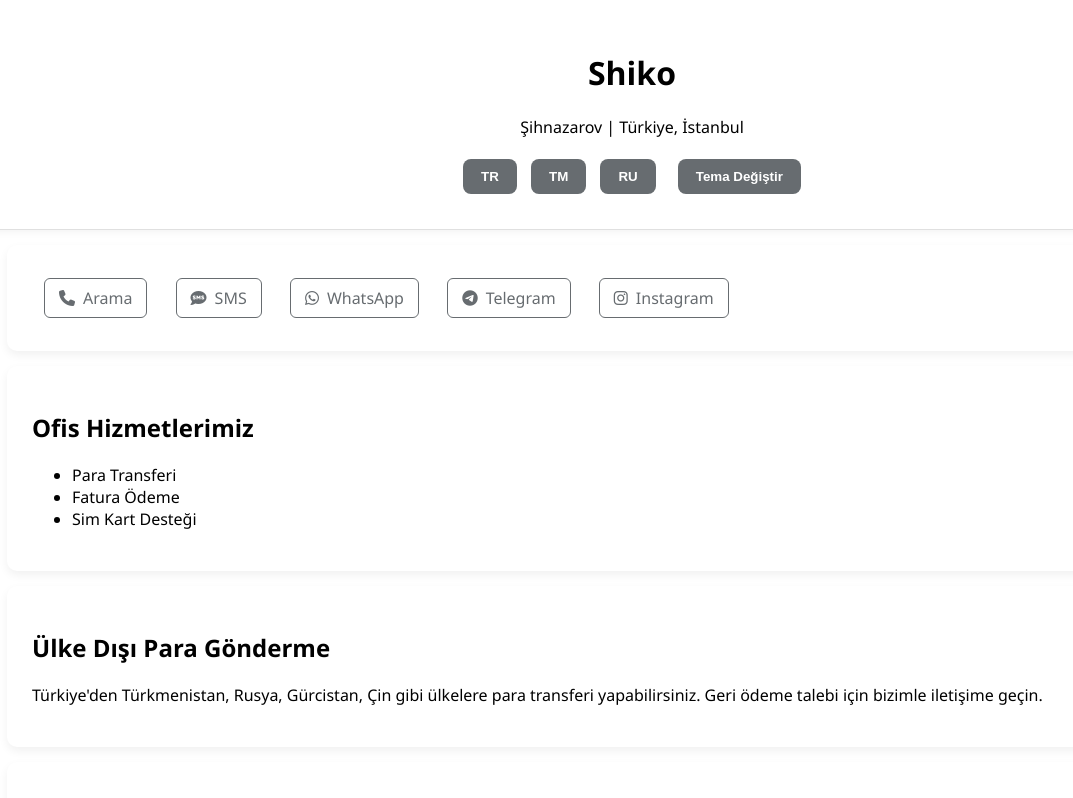
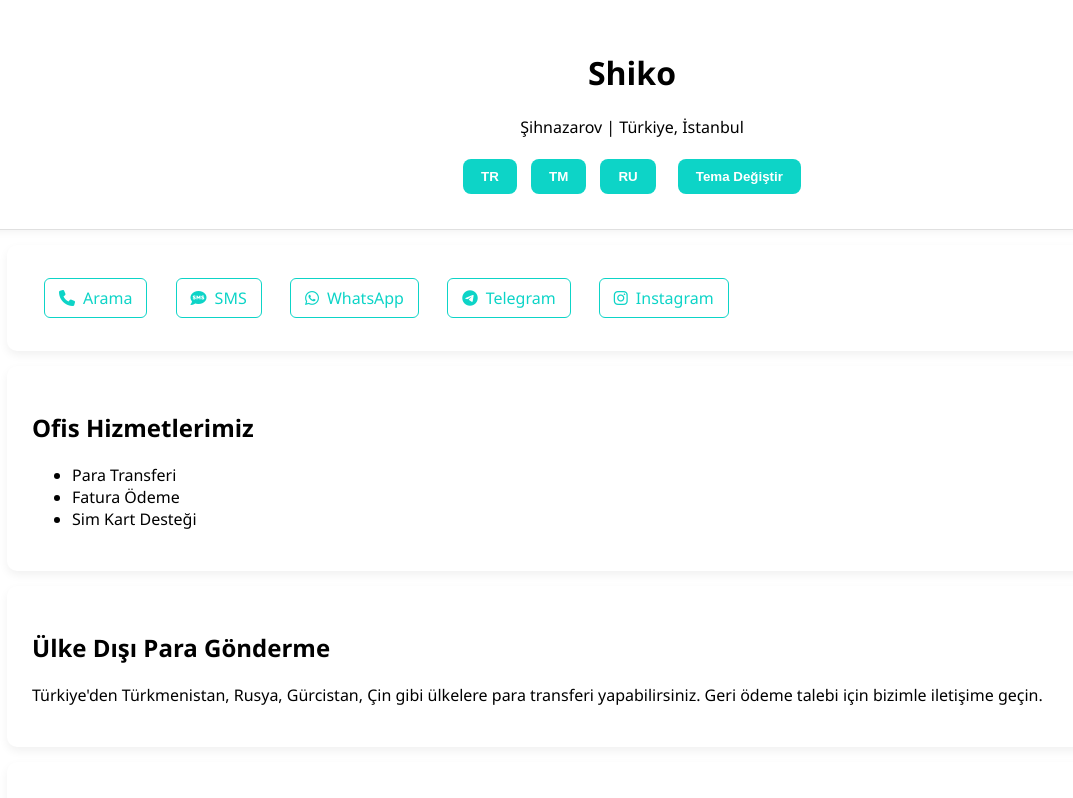
Before and after one commit to thefarruk/shiko, a plain HTML site: page index.html in a window 1280 px wide. Shown: the top 798 px of the page, without its empty margins (8-1081 px from the left). Drawn offline with Linux system fonts and the light colour scheme.

Commit message:
Change button and link colors to #0DD4C7
Updated button and link colors to #0DD4C7 for better visibility.

```diff
--- a/style.css
+++ b/style.css
@@ -32,14 +32,14 @@ header {
   border-radius: 8px;
   cursor: pointer;
   font-weight: 600;
-  background-color: #676C70;
+  background-color: #0DD4C7;
   color: #fff;
   transition: background-color 0.3s;
 }
 
 .languages button:hover,
 .theme-toggle button:hover {
-  background-color: #6ED9FA;
+  background-color: #0DD4C7;
 }
 
 .contacts,
@@ -60,17 +60,17 @@ header {
   gap: 8px;
   margin: 8px 12px;
   text-decoration: none;
-  color: #676C70;
+  color: #0DD4C7;
   font-weight: 500;
   font-size: 1rem;
-  border: 1px solid #676C70;
+  border: 1px solid #0DD4C7;
   padding: 8px 14px;
   border-radius: 6px;
   transition: background-color 0.3s, color 0.3s;
 }
 
 .contacts a:hover {
-  background-color: #676C70;
+  background-color: #0DD4C7;
   color: #fff;
 }
 
```
